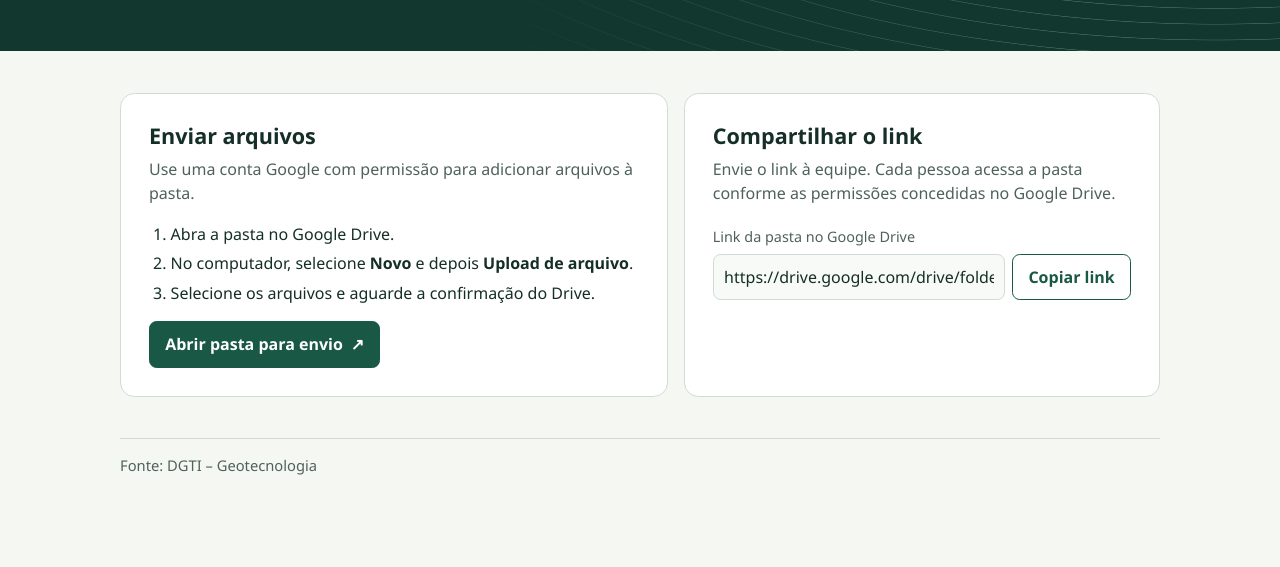
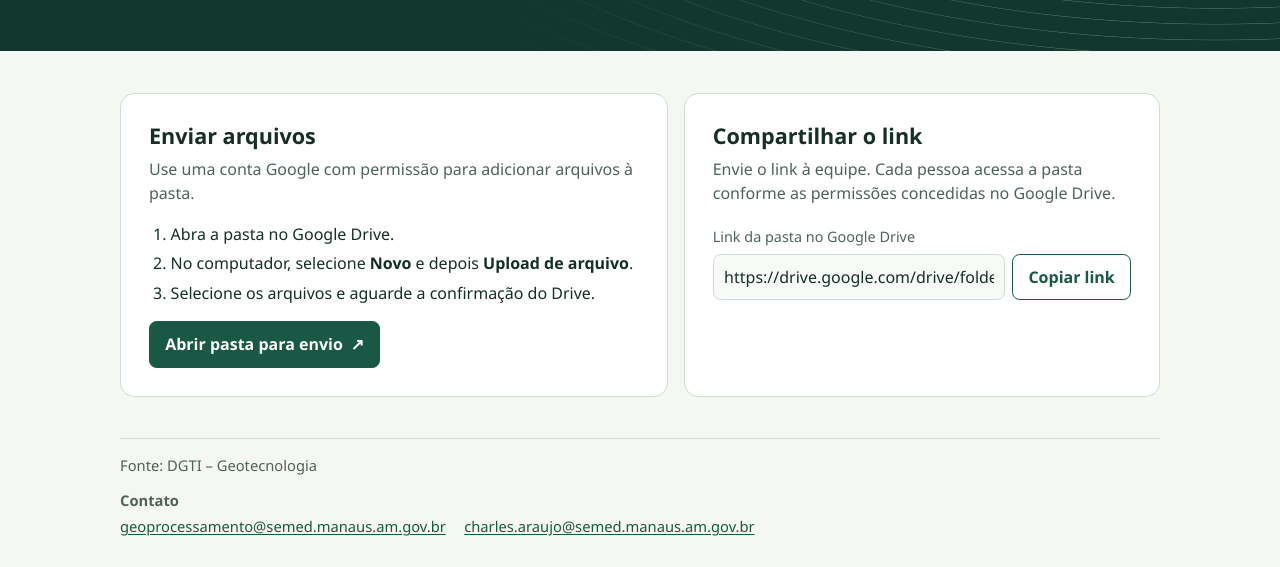
Before and after one commit to Charles-Igeotecnologia/SEMED-COMPARTILHAMENTO-DE-DADOS, a plain HTML site: page index.html in a window 1280 px wide. Shown: the part 422-989 px from the top of the page. Before the commit the page ends 927 px from the top, so only its background shows below. Drawn offline with Linux system fonts and the light colour scheme.

Commit message:
Inclui contatos institucionais no rodapé

```diff
--- a/index.html
+++ b/index.html
@@ -51,6 +51,10 @@
   :focus-visible { outline: 3px solid #985500; outline-offset: 3px; }
   footer { padding-bottom: 1.8rem; color: var(--muted); font-size: .92rem; }
   .source { border-top: 1px solid var(--line); padding-top: .9rem; }
+  .contacts { margin-top: .75rem; font-style: normal; }
+  .contacts ul { display: flex; flex-wrap: wrap; gap: .35rem 1.15rem; list-style: none; margin: .25rem 0 0; padding: 0; }
+  .contacts li { margin: 0; min-width: 0; }
+  .contacts a { color: var(--green); overflow-wrap: anywhere; text-underline-offset: .15em; }
   @media (max-width: 44rem) { .grid { grid-template-columns: 1fr; } }
 </style>
 </head>
@@ -89,7 +93,16 @@
     </div>
   </section>
 </main>
-<footer class="wrap"><div class="source">Fonte: DGTI – Geotecnologia</div></footer>
+<footer class="wrap">
+  <div class="source">Fonte: DGTI – Geotecnologia</div>
+  <address class="contacts">
+    <strong>Contato</strong>
+    <ul>
+      <li><a href="mailto:geoprocessamento@semed.manaus.am.gov.br">geoprocessamento@semed.manaus.am.gov.br</a></li>
+      <li><a href="mailto:charles.araujo@semed.manaus.am.gov.br">charles.araujo@semed.manaus.am.gov.br</a></li>
+    </ul>
+  </address>
+</footer>
 <script>
   const button = document.getElementById('copy-link');
   const field = document.getElementById('folder-url');
```
